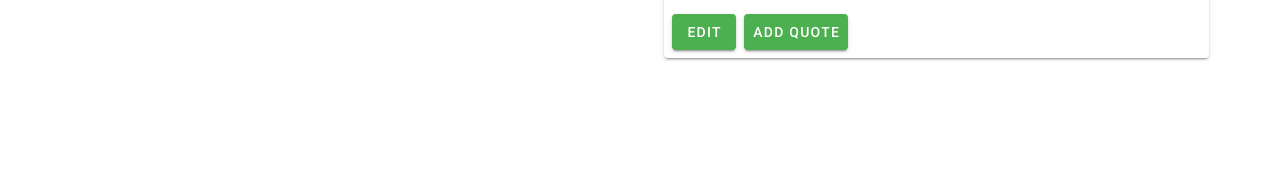
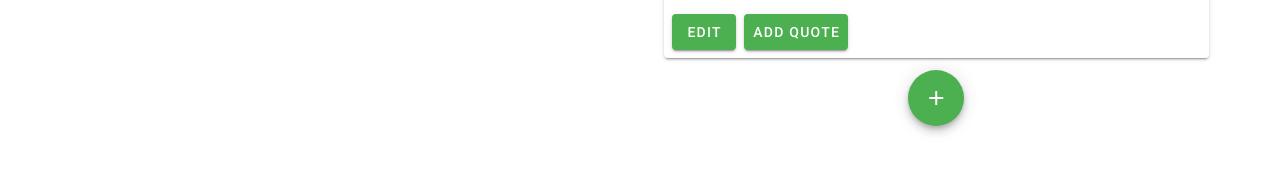
Before and after one commit to Exilliar/debatedb, a Vue app: page /argument in a window 1280 px wide. Shown: the part 574-746 px from the top of the page. Built offline with nearby package versions, Linux system fonts and the light colour scheme; what vue-js-modal would draw is missing.

Commit message:
#41 added component and made it work

```diff
--- /dev/null
+++ b/src/components/argument/AddSource.vue
@@ -0,0 +1,68 @@
+<template>
+  <v-btn color="secondary" fab dark @click="add">
+    <v-icon dark>mdi-plus</v-icon>
+  </v-btn>
+</template>
+<script lang="ts">
+import { Vue, Component, Prop } from "vue-property-decorator";
+import UserInput, {
+  UserInputLink,
+  UserInputText,
+} from "../../models/UserInput";
+
+@Component
+export default class AddSource extends Vue {
+  @Prop() addSourceFunc!: (title: string, link: string, notes: string) => any;
+
+  add() {
+    const addTitle = "";
+    const addLink = "";
+    const addNotes = "";
+
+    const addModalTitle: UserInputText = {
+      id: 0,
+      title: "Title",
+      description: "Title of the source",
+      textInput: addTitle,
+      type: "text",
+      markdown: false,
+    };
+    const addModalLink: UserInputLink = {
+      id: 1,
+      textInput: addLink,
+      type: "link",
+    };
+    const addModalNotes: UserInputText = {
+      id: 2,
+      title: "Notes",
+      description: "Some notes about the source",
+      textInput: addNotes,
+      type: "text",
+      markdown: true,
+    };
+
+    const inputs: UserInput[] = [addModalTitle, addModalLink, addModalNotes];
+
+    this.$modal.show("InputModal", {
+      title: "Source",
+      inputs: inputs,
+      onClose: this.onClose,
+    });
+  }
+
+  onClose(inputs: UserInput[]) {
+    const title = inputs[0].textInput;
+    let link = inputs[1].textInput;
+    const notes = inputs[2].textInput;
+
+    const httpsCheck = link.substring(0, 8) === "https://";
+    const httpCheck = link.substring(0, 7) === "http://";
+
+    if (!httpsCheck && !httpCheck) {
+      link = "https://" + link;
+    }
+
+    this.addSourceFunc(title, link, notes);
+  }
+}
+</script>
--- a/src/db/newIdea/ArgumentView.ts
+++ b/src/db/newIdea/ArgumentView.ts
@@ -16,6 +16,8 @@ import QuoteTbl from "./elements/quoteTbl";
 import QuotesTbl from "./elements/quotesTbl";
 import SourceDatadb from "./classData/source";
 import SourcesDatadb from "./classData/sources";
+import SourceTbl from "./elements/sourceTbl";
+import SourcesTbl from "./elements/sourcesTbl";
 
 interface Argument {
   id: number;
@@ -46,6 +48,42 @@ export default class ArgumentViewdb {
   private _sourceTable = new SourceDatadb(this.refreshData.bind(this));
   private _sourcesTable = new SourcesDatadb(this.refreshData.bind(this));
 
+  async addQuote(text: string, additional: string, sourceid: number) {
+    const addQuote: QuoteTbl = {
+      id: this._quoteTable.size(),
+      text: text,
+      additional: additional,
+    };
+    await this._quoteTable.add(addQuote);
+
+    const addQuotes: QuotesTbl = {
+      id: this._quotesTable.size(),
+      sourceid: sourceid,
+      quoteid: this._quoteTable.size() - 1,
+    };
+    await this._quotesTable.add(addQuotes);
+  }
+  async addSource(title: string, link: string, notes: string) {
+    const sourceid = this._sourceTable.size();
+
+    const newSource: SourceTbl = {
+      id: sourceid,
+      title: title,
+      link: link,
+      notes: notes,
+    };
+
+    await this._sourceTable.add(newSource);
+
+    const newSources: SourcesTbl = {
+      id: this._sourcesTable.size(),
+      argumentid: this.id,
+      sourceid: sourceid,
+    };
+
+    await this._sourcesTable.add(newSources);
+  }
+
   async updateInfo(desc: string, current: string, counter: string) {
     const infoid = this._argumentTable.getSingle(this.id).infoid;
 
@@ -61,21 +99,6 @@ export default class ArgumentViewdb {
     updated.generalNotes = notes;
 
     await this._argumentTable.update(updated, this.id);
-  }
-  async addQuote(text: string, additional: string, sourceid: number) {
-    const addQuote: QuoteTbl = {
-      id: this._quoteTable.size(),
-      text: text,
-      additional: additional,
-    };
-    await this._quoteTable.add(addQuote);
-
-    const addQuotes: QuotesTbl = {
-      id: this._quotesTable.size(),
-      sourceid: sourceid,
-      quoteid: this._quoteTable.size() - 1,
-    };
-    await this._quotesTable.add(addQuotes);
   }
   async updateSource(
     link: string,
--- a/src/views/Argument.vue
+++ b/src/views/Argument.vue
@@ -12,12 +12,21 @@
           <NotesCard :body="generalNotes" :viewOnEdit="updateNotes" />
         </v-col>
         <v-col cols="6">
+          <div v-if="!sourceless">
             <div v-for="source in sources" :key="source.key">
               <SourceCard
                 :source="source"
                 :addQuoteFunc="addQuote"
                 :editFunc="updateSource"
               />
+            </div>
+          </div>
+          <div v-else class="text-center">
+            <h1>Sources</h1>
+            <p>Currently empty</p>
+          </div>
+          <div class="text-center">
+            <AddSource :addSourceFunc="addSource" />
           </div>
         </v-col>
       </v-row>
@@ -32,14 +41,15 @@ import { Vue, Component } from "vue-property-decorator";
 
 import InfoCard from "@/components/TheInfoCard.vue";
 import NotesCard from "@/components/TheNotesCard.vue";
-import SourceCard from "@/components/ArgumentSourceCard.vue";
+import SourceCard from "@/components/argument/SourceCard.vue";
+import AddSource from "@/components/argument/AddSource.vue";
 
 import ArgumentViewdb, { Source } from "../db/newIdea/ArgumentView";
 import InfoTbl from "../db/newIdea/elements/infoTbl";
 import QuoteTbl from "../db/newIdea/elements/quoteTbl";
 
 @Component({
-  components: { InfoCard, NotesCard, SourceCard },
+  components: { InfoCard, NotesCard, SourceCard, AddSource },
 })
 export default class ArgumentView extends Vue {
   argViewdb!: ArgumentViewdb;
@@ -53,6 +63,7 @@ export default class ArgumentView extends Vue {
   loaded = false;
   generalNotes = "";
   sources: Source[] = new Array<Source>();
+  sourceless = false;
 
   async mounted() {
     if (this.$route.params.id) this.id = +this.$route.params.id;
@@ -64,6 +75,7 @@ export default class ArgumentView extends Vue {
     this.refreshInfo();
     this.refreshNotes();
     this.refreshSources();
+    this.refreshSourceless();
 
     this.loaded = true;
   }
@@ -71,6 +83,11 @@ export default class ArgumentView extends Vue {
   async addQuote(quote: string, additional: string, sourceid: number) {
     await this.argViewdb.addQuote(quote, additional, sourceid);
     this.refreshSources();
+  }
+  async addSource(title: string, link: string, notes: string) {
+    await this.argViewdb.addSource(title, link, notes);
+    this.refreshSources();
+    this.refreshSourceless();
   }
 
   async updateInfo(description: string, current: string, counter: string) {
@@ -100,6 +117,9 @@ export default class ArgumentView extends Vue {
   refreshSources() {
     this.sources = this.argViewdb.sources;
   }
+  refreshSourceless() {
+    this.sourceless = this.argViewdb.sources.length === 0;
+  }
 
   get title() {
     return this.argViewdb.argument.title;
```
Also changed, not shown: src/components/argument/SourceCard.vue (renamed from src/components/ArgumentSourceCard.vue, +6 -6 lines). Lines whose indentation alone changed are shown as unchanged.
